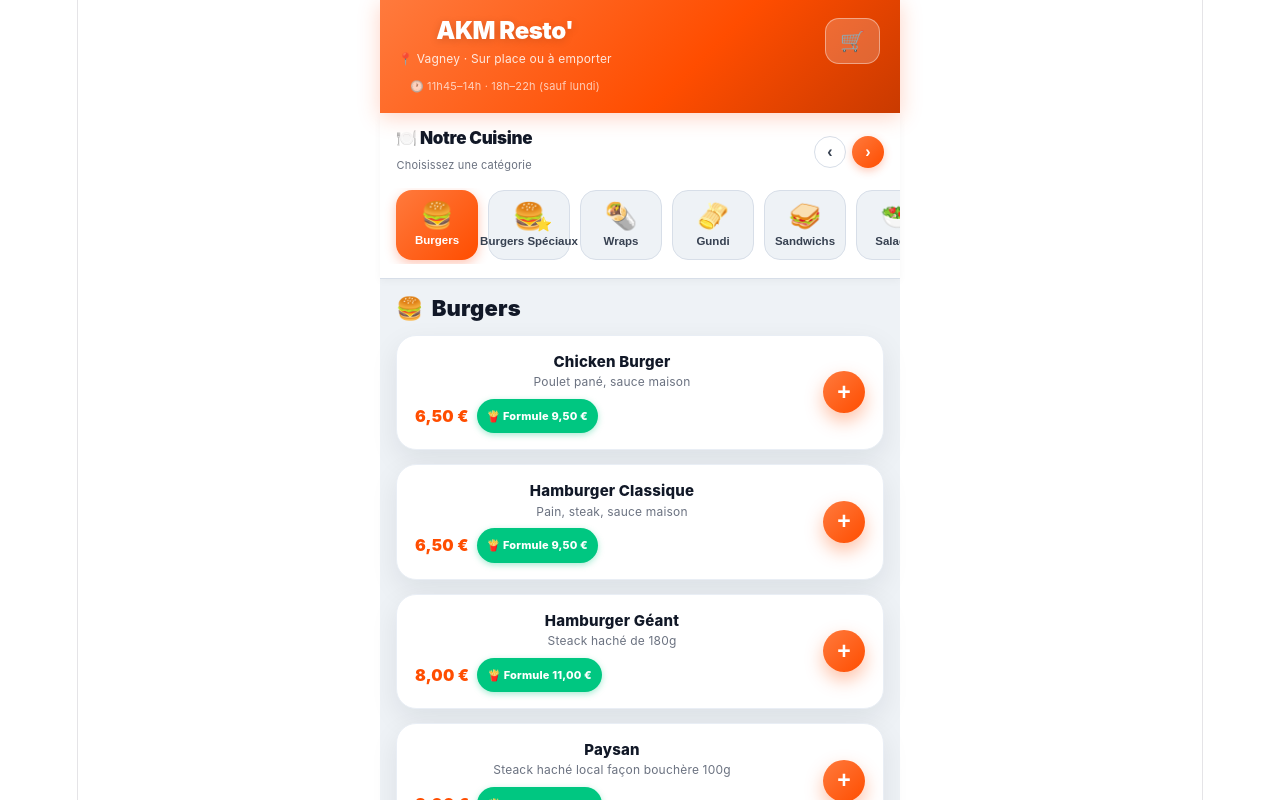
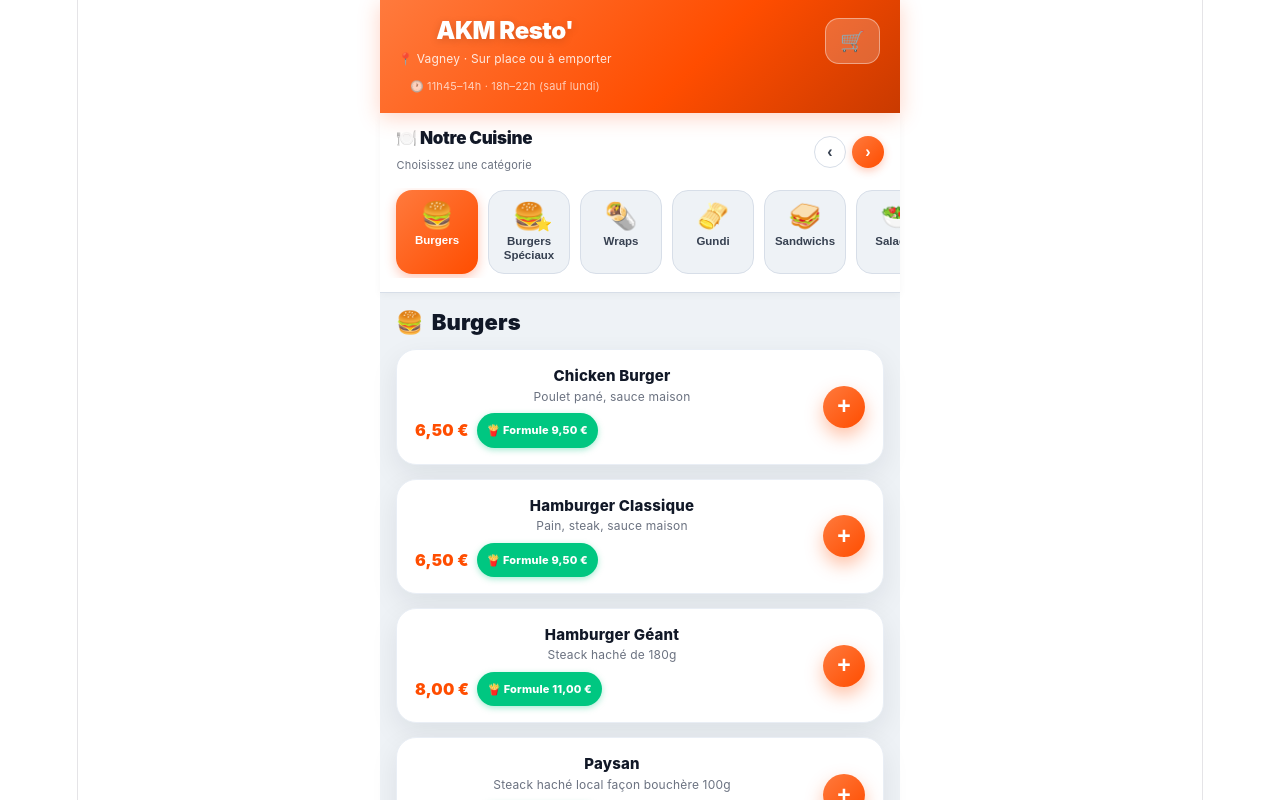
Before and after one commit to mpdaconsulting-hue/akm-resto-app, a React (Vite) app: page / in a window 1280 px wide. Shown: the top 800 px of the page. Built offline with nearby package versions, Linux system fonts and the light colour scheme.

Commit message:
akm resto modif burger 2

```diff
--- a/src/App.tsx
+++ b/src/App.tsx
@@ -1417,7 +1417,7 @@
                 boxShadow: active ? "0 4px 12px rgba(255,79,24,0.32)" : "none",
               }}>
                 <span style={{ position:"relative", display:"inline-block", fontSize:26, lineHeight:1 }}>{cat.emoji}{cat.key === "burgersSpeciaux" && (<span style={{ position:"absolute", bottom:-2, right:-7, fontSize:14 }}>⭐</span>)}</span>
-                <span style={{ fontWeight:800, fontSize:11.5, textAlign:"center", lineHeight:1.15, whiteSpace:"nowrap" }}>{cat.label}</span>
+                <span style={{ fontWeight:800, fontSize:11.5, textAlign:"center", lineHeight:1.2, whiteSpace:"normal", wordBreak:"break-word" }}>{cat.label}</span>
               </button>
             );
           })}
```
